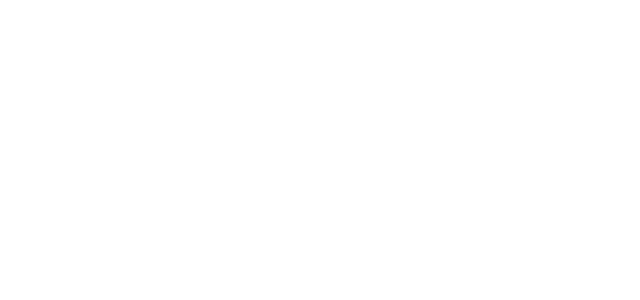
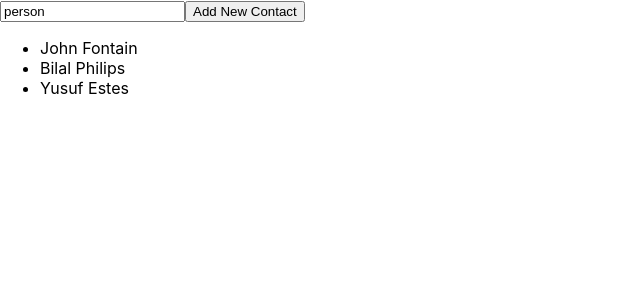
Before and after one commit to Anas-debug/Contact-manager, a React (Create React App) app: page / in a window 1280 px wide. Shown: the top 300 px of the page, without its empty margins (0-640 px from the left). Built offline with nearby package versions, Linux system fonts and the light colour scheme.

Commit message:
Added all components inside the the index .js commented out the App import.

```diff
--- a/src/index.js
+++ b/src/index.js
@@ -1,13 +1,62 @@
-import React from 'react';
+import React,{useState} from 'react';
 import ReactDOM from 'react-dom/client';
 import './index.css';
-import App from './App';
+// import App from './App';
 import reportWebVitals from './reportWebVitals';
+
+
+function AddPersonForm(props){
+  const [person, setPerson] = useState("");
+
+  function handleChange(e){
+    setPerson(e.target.value);
+  }
+
+  function handleSubmit(e){
+    props.handleSubmit(person);
+    setPerson('');
+    e.preventDefault();
+  }
+
+  return (
+    <form onSubmit ={handleSubmit}>
+      <input type="text"
+        placeholder='New Contact Name'
+        onChange={handleChange}
+        value ="person"/>
+        <button type='submit'>Add New Contact</button>
+    </form>
+  );
+}
+
+function PeopleList(props){
+  const arr = props.data;
+  const listItems = arr.map((value, index) => <li key={index}>{ value }</li>);
+
+  return(<ul>{listItems}</ul>);
+}
+
+function ContactManager(props){
+  const [contacts, setContacts] = useState(props.data);
+
+  function addPerson(name){
+    setContacts([...contacts, name]);
+  }
+
+  return(
+    <div>
+      <AddPersonForm handleChange={addPerson}/>
+      <PeopleList data={contacts} />
+    </div>
+  );
+}
+
+const contacts = ["John Fontain", "Bilal Philips", "Yusuf Estes"];
 
 const root = ReactDOM.createRoot(document.getElementById('root'));
 root.render(
   <React.StrictMode>
-    <App />
+    <ContactManager data ={contacts}/>
   </React.StrictMode>
 );
 
```
